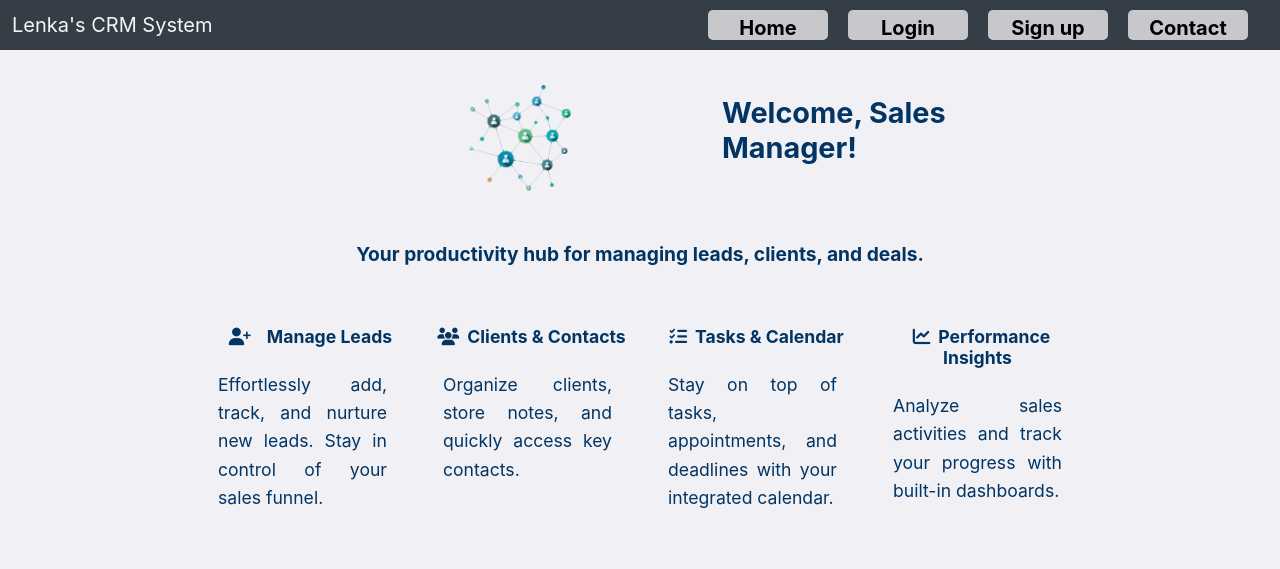
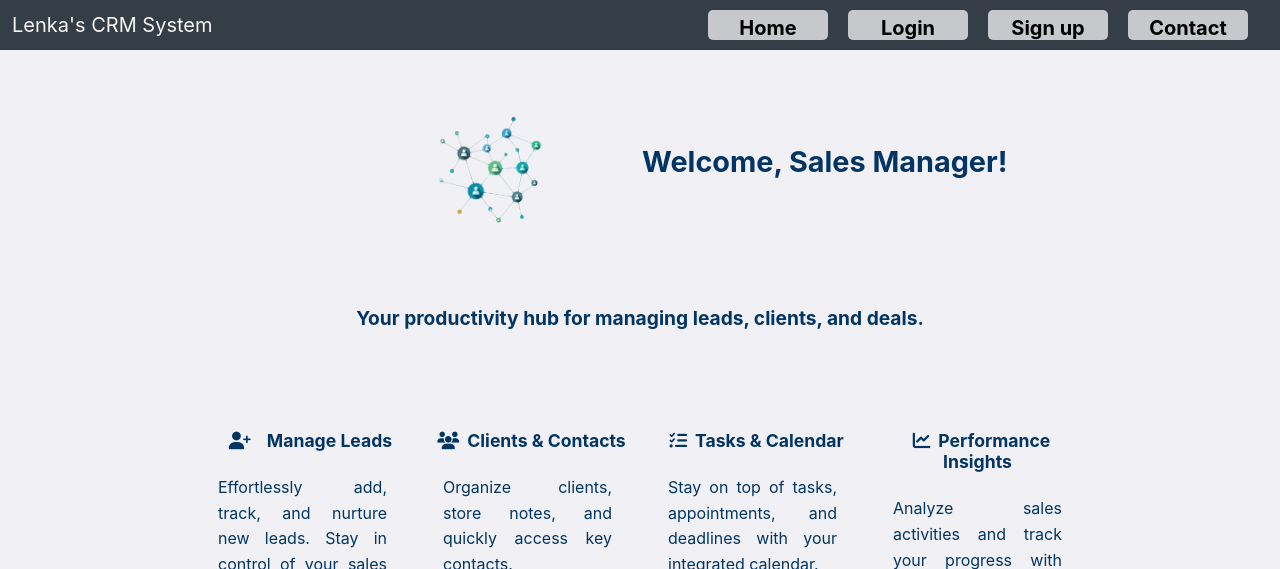
Before and after one commit to lenkamac/CrmSystem, a Django app: page / in a window 1280 px wide. Shown: the top 569 px of the page. Run offline with Django 5.2, Linux system fonts and the light colour scheme; some libraries are stand-ins or nearby versions.

Commit message:
css response index page for different device

```diff
--- a/core/static/core/core.css
+++ b/core/static/core/core.css
@@ -5,29 +5,52 @@
     font-weight: bold;
     margin-left: 250px;
 }
+@media (max-width: 767px) {
+    .main-h1 {
+        font-size: 1.5rem;
+        margin-left: 10px;
+    }
+}
+@media (min-width: 768px) and (max-width: 1099px) {
+    .main-h1 {
+        font-size: 1.7rem;
+        margin-left: 70px;
+    }
+}
 @media (min-width: 1100px){
     .main-h1 {
         font-size: 1.8rem;
-        margin-left: 220px;
+        margin-left: 140px;
     }
 }
 @media (min-width: 1401px) and (max-width: 2598px) {
     .main-h1 {
-        font-size: 2.5rem;
-        margin-left: 250px;
+        font-size: 2.8rem;
+        margin-left: 200px;
     }
 }
 @media (min-width: 2599px) {
     .main-h1 {
         font-size: 4rem;
-        margin-left: 250px;
+        margin-left: 310px;
     }
 }
 
 .index-p {
-    font-size: 1.3rem;
+    font-size: 1.5rem;
     color: #023564;
     font-weight: bold;
+}
+@media (max-width: 767px) {
+    .index-p {
+        font-size: 1rem;
+        padding-top: 5px;
+    }
+}
+@media (min-width: 768px) and (max-width: 1099px) {
+    .index-p {
+        font-size: 1.1rem;
+    }
 }
 @media (min-width: 1100px){
     .index-p {
@@ -50,19 +73,29 @@
     color: #023564;
     text-align: justify;
 }
+@media (max-width: 767px) {
+    .p-index {
+        font-size: 0.9rem;
+    }
+}
+@media (min-width: 768px) and (max-width: 1099px) {
+    .p-index {
+        font-size: 1rem;
+    }
+}
 @media (min-width: 1100px){
     .p-index {
-        font-size: 1.1rem;
+        font-size: 1rem;
     }
 }
 @media (min-width: 1401px) and (max-width: 2598px) {
     .p-index {
-        font-size: 1.4rem;
+        font-size: 1.3rem;
     }
 }
 @media (min-width: 2599px) {
     .p-index {
-        font-size: 1.6rem;
+        font-size: 1.7rem;
     }
 }
 
@@ -71,6 +104,16 @@
     color: #023564;
     text-align: center;
     font-weight: bold;
+}
+@media (max-width: 767px) {
+    .h5-index {
+        font-size: 0.8rem;
+    }
+}
+@media (min-width: 768px) and (max-width: 1099px) {
+    .h5-index {
+        font-size: 1rem;
+    }
 }
 @media (min-width: 1100px){
     .h5-index {
@@ -90,27 +133,80 @@
 
 /* image on index page*/
 .crm-img {
-    width: 50%;
+    width: 60%;
     height: auto;
     margin-left: 250px;
+}
+@media (max-width: 767px) {
+    .crm-img {
+        width: 50%;
+        margin-left: 60px;
+    }
+}
+@media (min-width: 768px) and (max-width: 1099px) {
+    .crm-img {
+        width: 50%;
+        height: auto;
+        margin-left: 180px;
+    }
 }
 @media (min-width: 1100px){
     .crm-img {
         width: 50%;
         height: auto;
-        margin-left: 250px;
+        margin-left: 220px;
     }
 }
 @media (min-width: 1401px) and (max-width: 2598px) {
     .crm-img {
         width: 60%;
         height: auto;
-        margin-left: 280px;
+        margin-left: 240px;
     }
 }
 @media (min-width: 2599px) {
     .crm-img {
+        width: 60%;
+        height: auto;
+        margin-left: 450px;
+    }
+}
+
+.crm-img-customer {
+    width: 60%;
+    height: auto;
+    margin-left: 250px;
+}
+@media (max-width: 767px) {
+    .crm-img-customer {
         width: 50%;
+        margin-left: 60px;
+    }
+}
+@media (min-width: 768px) and (max-width: 1099px) {
+    .crm-img-customer {
+        width: 50%;
+        height: auto;
+        margin-left: 90px;
+    }
+}
+@media (min-width: 1100px){
+    .crm-img-customer {
+        width: 50%;
+        height: auto;
+        margin-left: 220px;
+    }
+}
+@media (min-width: 1401px) and (max-width: 2598px) {
+    .crm-img-customer {
+        width: 60%;
+        height: auto;
+        margin-left: 180px;
+    }
+}
+@media (min-width: 2599px) {
+    .crm-img-customer {
+        width: 60%;
         height: auto;
         margin-left: 450px;
     }
@@ -125,6 +221,25 @@
     color: white;
     font-weight: bold;
     font-size: 1.3rem;
+}
+@media (max-width: 767px) {
+    .btn-log {
+        width: 90%;
+        height: 40px;
+        border-radius: 5px;
+        background-color: #517e7e;
+        font-size: 0.7rem;
+    }
+}
+@media (min-width: 768px) and (max-width: 1099px) {
+    .btn-log {
+        width: 70%;
+        height: 50px;
+        border-radius: 5px;
+        background-color: #517e7e;
+        font-size: 1.1rem;
+        margin-left:80px;
+    }
 }
 @media (min-width: 1100px){
     .btn-log {
--- a/core/templates/core/index.html
+++ b/core/templates/core/index.html
@@ -7,17 +7,17 @@
     	<link rel="stylesheet" href="{% static 'core/core.css' %}">
     {% endblock %}
 
-    <div class="container my-md-3 my-xxl-5 pt-xxl-2">
+    <div class="container my-xl-5 my-xxl-5 pt-xxl-2">
 
-            <div class="row mb-xxl-2" >
-                <div class="col-12 mb-md-4 mb-lg-2 mb-xl-3 mb-xxl-3">
-                    <div class="row align-items-center">
-                        <div class="col-md-4">
+            <div class="row my-xxl-2" >
+                <div class="col-12">
+                    <div class="row mx-xxl-1 my-xxl-2 align-items-center">
+                        <div class="col-md-4 col-lg-4 my-xxl-0 px-xxl-2">
                            <div class="text-end">
                                 <img src="{% static 'images/crm.png' %}" alt="crm" class="crm-img img-fluid">
                            </div>
                        </div>
-                        <div class="col-md-8">
+                        <div class="col-sm-4 col-md-8 col-lg-8">
                             <div class="text-start">
                                 <h1 class="main-h1">Welcome, Sales Manager!</h1>
                             </div>
@@ -25,16 +25,16 @@
                     </div>
                 </div>
             </div>
-            <div class="row my-xxl-4 px-xxl-5">
-                <div class="col-12 my-auto">
+            <div class="row my-sm-4 mb-md-2 mx-xxl-2 my-xxl-2 py-sm-3 px-xxl-5">
+                <div class="col-12">
                     <div class="text-center">
-                        <p class="index-p py-xxl-4">Your productivity hub for managing leads, clients, and deals.</p>
+                        <p class="index-p px-auto pt-md-2 py-xxl-4">Your productivity hub for managing leads, clients, and deals.</p>
                     </div>
                 </div>
             </div>
-            <div class="row mx-xxl-2">
+            <div class="row mx-xxl-2 mt-md-4">
                 <div class="col mb-4 py-lg-4 mx-xxl-2">
-                    <div class="mx-auto mb-2"><h5 class="h5-index py-3"><i class="fa-solid fa-user-plus px-3"></i>Manage Leads</h5></div>
+                    <div class="mx-auto mb-2"><h5 class="h5-index px-sm-2 py-3"><i class="fa-solid fa-user-plus px-3"></i>Manage Leads</h5></div>
                     <p class="p-index px-3">Effortlessly add, track, and nurture new leads. Stay in control of your sales funnel.</p>
                 </div>
                 <div class="col mb-4 py-lg-4 mx-xxl-1">
@@ -50,18 +50,17 @@
                     <p class="p-index px-3">Analyze sales activities and track your progress with built-in dashboards.</p>
                 </div>
             </div>
-           <div class="row my-lg-3 align-items-center">
-
+           <div class="row mx-lg-2 mt-md-5 py-md-5 my-lg-3 align-items-center">
                <div class="col-6">
-                   <div class="text-end">
-                       <a href="{% url 'login' %}" class="btn btn-log pt-md-2 pt-lg-2 pt-xxl-2">
+                   <div class="text-center">
+                       <a href="{% url 'login' %}" class="btn btn-log pt-md-3 pt-lg-2 pt-xxl-2">
                             Login and go to Dashboard <i class="fa-solid fa-arrow-right ms-2"></i>
                         </a>
                    </div>
                </div>
-               <div class="col-6">
+               <div class="col-6 py-md-5">
                    <div class="text-start">
-                       <img src="{% static 'images/customer-relationship-management-concept.jpg' %}" alt="crm-customer" class="crm-img img-fluid">
+                       <img src="{% static 'images/customer-relationship-management-concept.jpg' %}" alt="crm-customer" class="crm-img-customer img-fluid">
                    </div>
                </div>
            </div>
```
